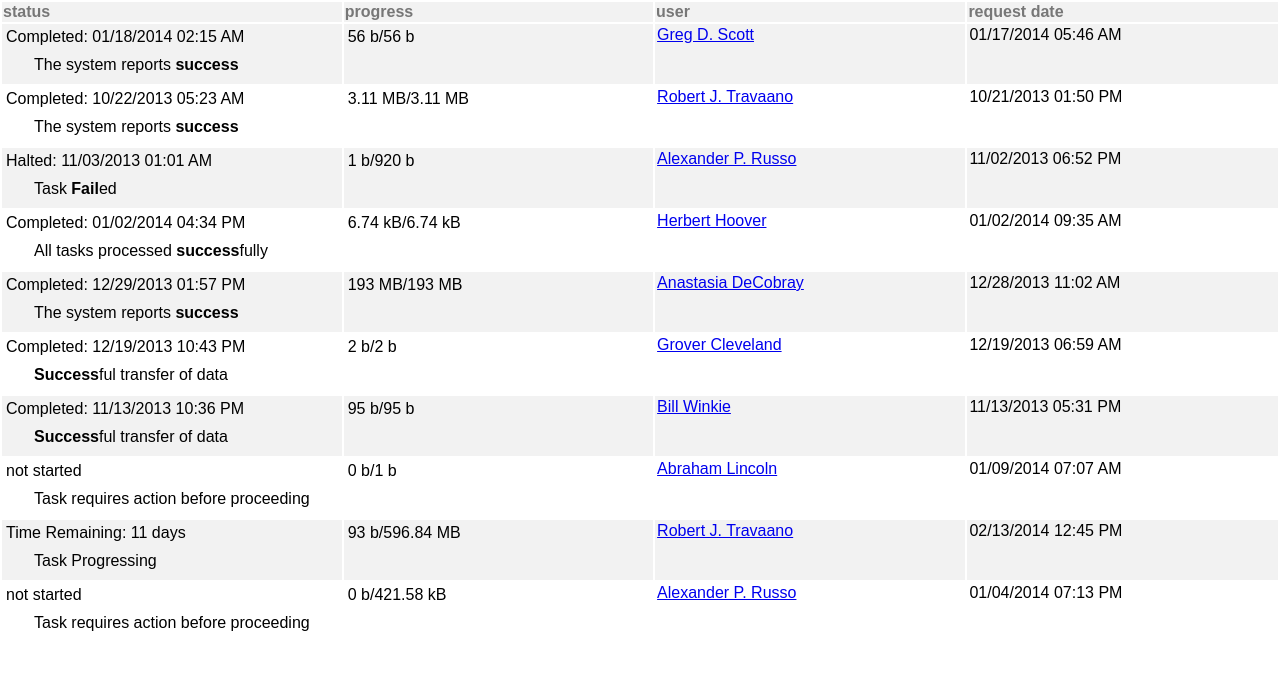
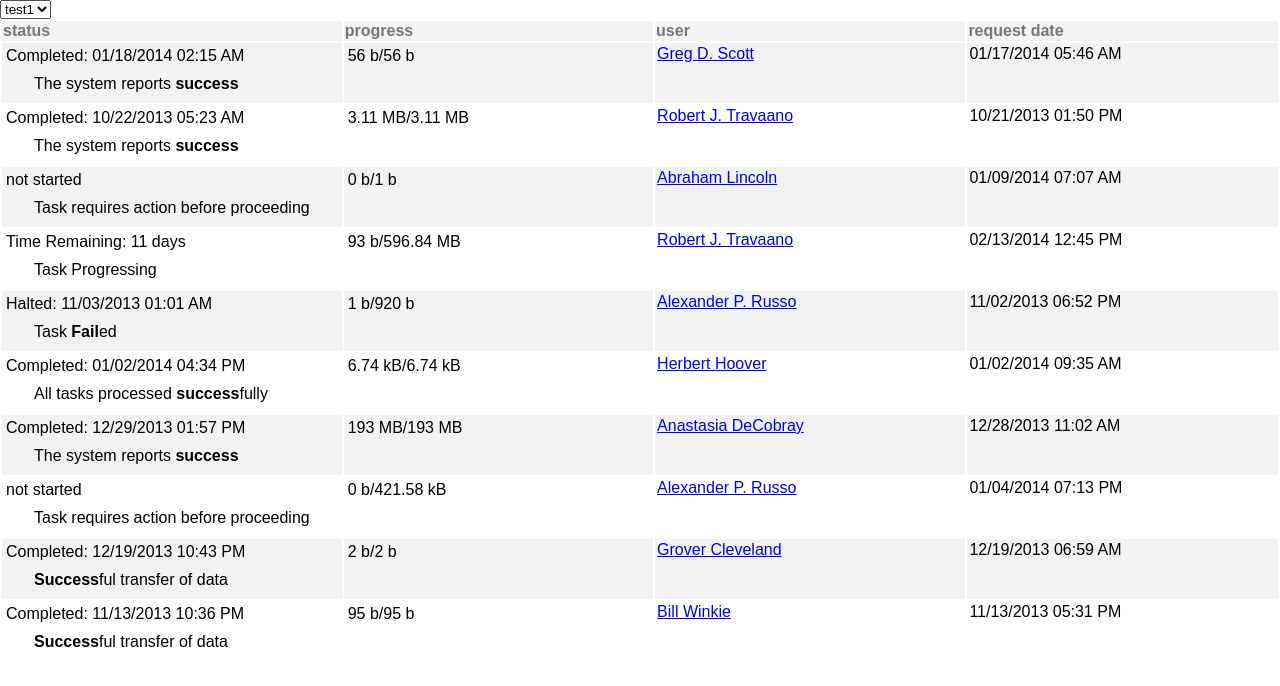
Before and after one commit to theroncross/status-tracker, a React (Create React App) app: page / in a window 1280 px wide. Shown: the top 686 px of the page. Built offline with nearby package versions, Linux system fonts and the light colour scheme.

Commit message:
Add a selector to change test files

```diff
--- a/src/App.js
+++ b/src/App.js
@@ -3,10 +3,56 @@ import StatusTable from './StatusTable';
 import './App.css';
 
 class App extends Component {
+  constructor(props) {
+    super(props);
+
+    this.state = {
+      data: [],
+      errorMessage: null,
+      selected: 'test',
+      files: {
+        test: './test.json',
+        test2: './test2.json',
+        test3: './test3.json',
+        test4: './test4.json',
+      }
+    }
+
+    this.handleChange = this.handleChange.bind(this);
+    this.loadData = this.loadData.bind(this);
+  }
+
+  componentWillMount() {
+    this.loadData(this.state.selected);
+  }
+
+  loadData(selected) {
+    fetch(this.state.files[selected])
+    .then(res => res.json())
+    .then(data => {
+      this.setState({ data, selected, errorMessage: null });
+    })
+    .catch(err => {
+      console.error("Load error: ", err);
+      this.setState({ errorMessage: "Problem loading data", data: [] });
+    })
+  }
+
+  handleChange(event) {
+    this.loadData(event.target.value);
+  }
+
   render() {
     return (
       <div className="App">
-        <StatusTable />
+        <select className="data-selector" value={this.state.selected} onChange={this.handleChange} >
+          <option value='test'>test1</option>
+          <option value='test2'>test2</option>
+          <option value='test3'>test3</option>
+          <option value='test4'>test4</option>
+        </select>
+        {this.state.data.DATA && <StatusTable data={this.state.data} />}
+        <p>{this.state.errorMessage}</p>
       </div>
     );
   }
--- a/src/StatusTable.jsx
+++ b/src/StatusTable.jsx
@@ -1,17 +1,20 @@
 import React, { Component } from 'react';
 import StatusRow from './StatusRow.jsx';
-const data = require('./test.json')["DATA"];
 
 class StatusTable extends Component {
   constructor(props) {
     super(props);
 
     this.state = {
-      errorMessage: null,
-      transfers: [],
+      transfers: this.props.data.DATA,
     }
 
     this.sortData = this.sortData.bind(this);
+  }
+
+  componentWillReceiveProps(nextProps) {
+    console.log(nextProps)
+    this.setState({ transfers: nextProps.data.DATA})
   }
 
   sortData(data) {
@@ -20,21 +23,6 @@ class StatusTable extends Component {
       if(!a.end_date && b.end_date) return 1;
       return a.end_date < b.end_date;
     });
-  }
-
-  componentDidMount() {
-    this.setState({ transfers: this.sortData(data) });
-
-    // const url = ''
-    // fetch(url)
-    // .then(res => {
-    //   const sortedData = this.sortData(res['DATA']);
-    //   this.setState({ transfers: sortedData });
-    // })
-    // .catch(err => {
-    //   console.error("Load error: ", err);
-    //   this.setState({ errorMessage: "Problem loading data" });
-    // })
   }
 
   render() {
@@ -49,7 +37,6 @@ class StatusTable extends Component {
     });
 
     return(
-      <div>
       <table className="status-table">
         <thead className="status-table__header">
           <tr>
@@ -61,8 +48,6 @@ class StatusTable extends Component {
         </thead>
         <tbody>{statusRows}</tbody>
       </table>
-        {this.state.errorMessage}
-      </div>
     );
   }
 }
```
Also changed, not shown: public/test2.json (renamed from src/test2.json), public/test3.json (renamed from src/test3.json), public/test4.json (renamed from src/test4.json). Lines whose indentation alone changed are shown as unchanged.
